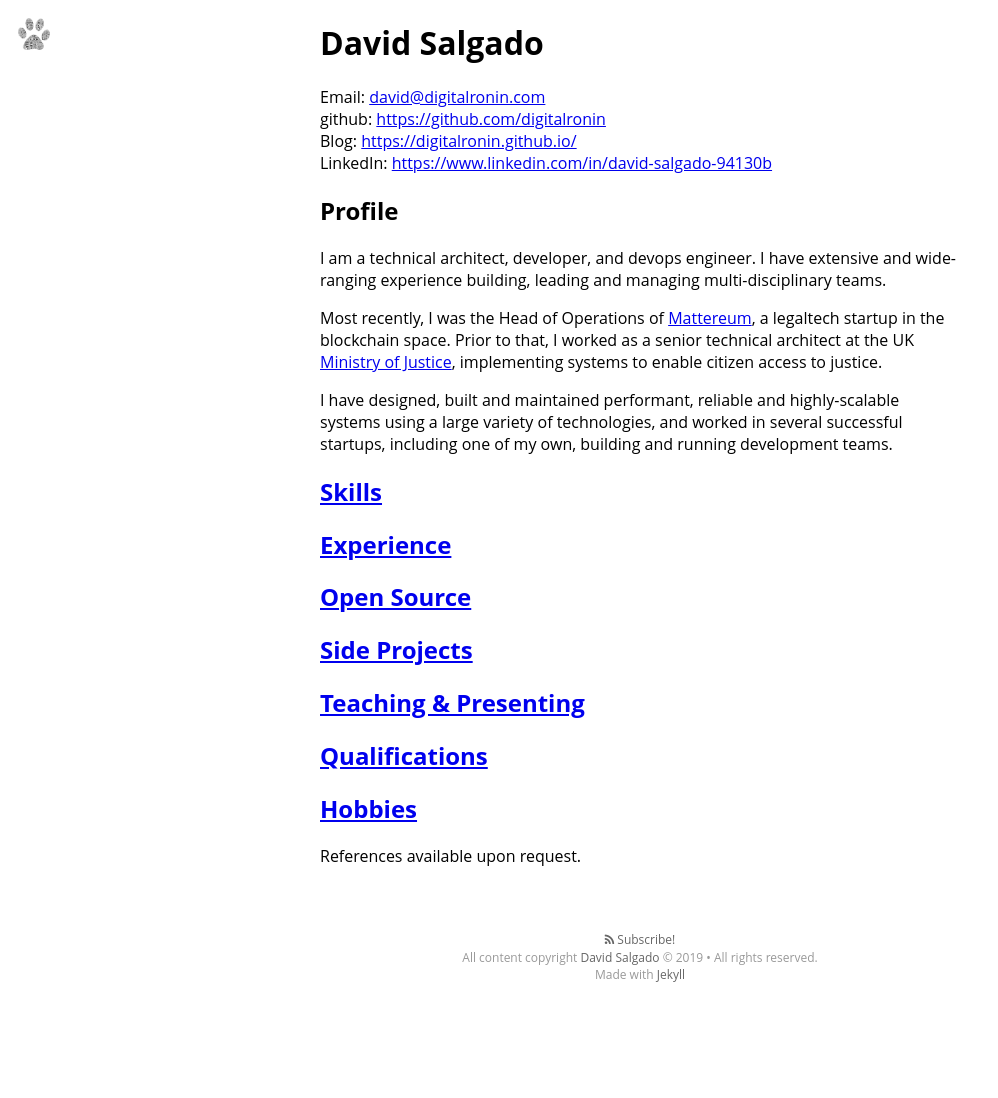
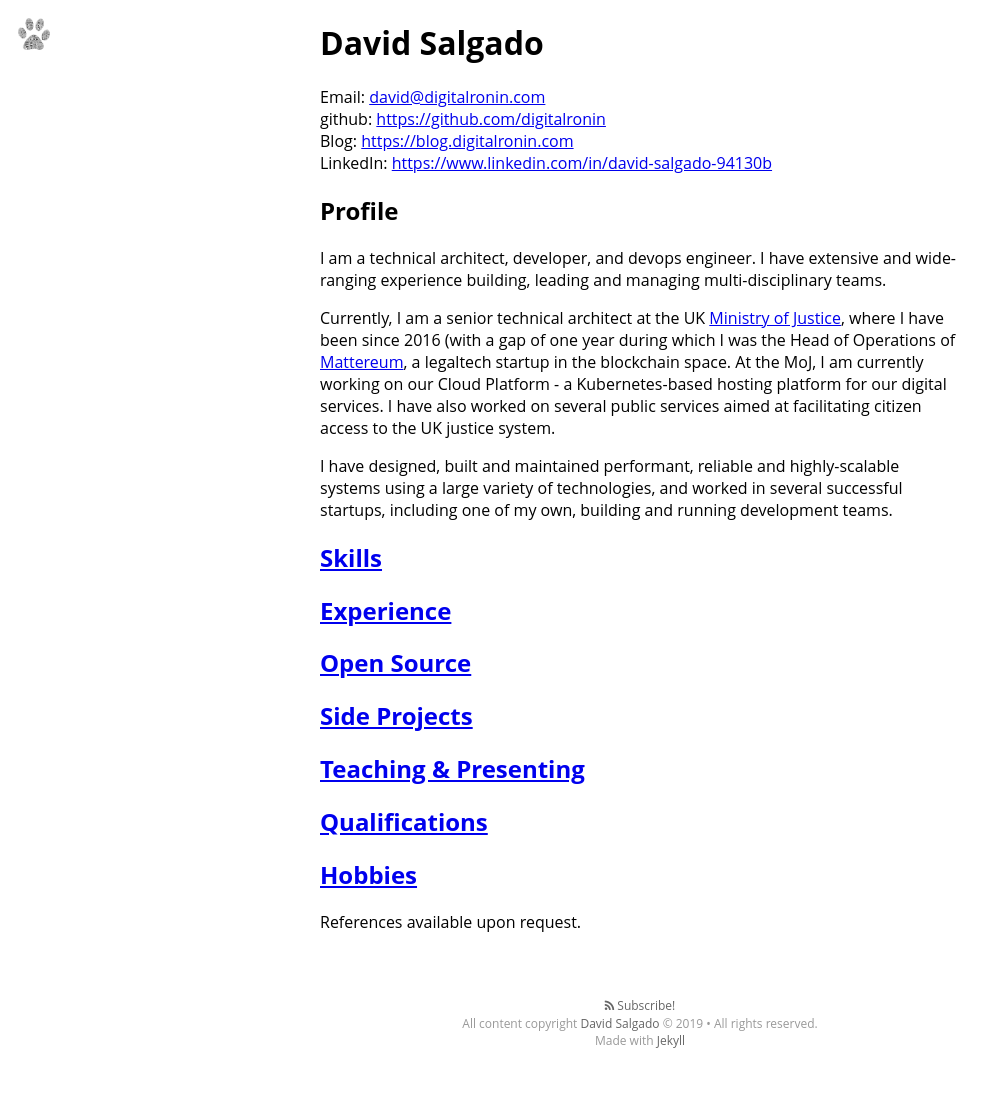
Before and after one commit to digitalronin/digitalronin.github.com, a Jekyll site: the page built from cv/index.html, in a window 1280 px wide. Shown: the whole page, without its empty margins (0-998 px from the left). Built offline with Jekyll 4.4.1, drawn with Linux system fonts in a browser that asks for light colours; nearby versions of some CDN libraries; some web fonts are replaced; before the commit the page ends 1032 px from its top, so only the background shows below that.

Commit message:
Update my CV
* New blog URL
* Back to the MoJ
* Add kubernetes
* update terraform
* update docker
* Add Fair Shares

```diff
--- a/cv/index.html
+++ b/cv/index.html
@@ -10,7 +10,7 @@
   <caption>
     Email: <a href="mailto:david@digitalronin.com">david@digitalronin.com</a><br />
     github: <a href="https://github.com/digitalronin">https://github.com/digitalronin</a><br />
-    Blog: <a href="https://digitalronin.github.io/">https://digitalronin.github.io/</a><br />
+    Blog: <a href="https://blog.digitalronin.com">https://blog.digitalronin.com</a><br />
     LinkedIn: <a href="https://www.linkedin.com/in/david-salgado-94130b/">https://www.linkedin.com/in/david-salgado-94130b</a>
   </caption>
 
@@ -23,12 +23,12 @@
   </p>
 
   <p>
-    Most recently, I was the Head of Operations
-    of <a href="https://mattereum.com">Mattereum</a>, a legaltech
-    startup in the blockchain space. Prior to that, I worked as a
-    senior technical architect at the UK <a href="https://www.gov.uk/government/organisations/ministry-of-justice">Ministry of Justice</a>,
-    implementing systems to enable citizen access to
-    justice.
+    Currently, I am a senior technical architect at the UK <a href="https://www.gov.uk/government/organisations/ministry-of-justice">Ministry of Justice</a>,
+    where I have been since 2016 (with a gap of one year during which I was the Head of Operations of <a href="https://mattereum.com">Mattereum</a>, a legaltech
+    startup in the blockchain space.
+
+    At the MoJ, I am currently working on our Cloud Platform - a Kubernetes-based hosting platform for our digital services. I have also worked on several public
+    services aimed at facilitating citizen access to the UK justice system.
   </p>
 
   <p>
@@ -192,6 +192,32 @@
 
     <ul>
       <li>
+        <h4>Kubernetes</h4>
+        <p>
+          I am currently working as the Technical Architect on the MoJ Cloud Platform team.
+          The Cloud Platform is a hosting platform for the MoJ's digital services, consisting
+          of a kubernetes cluster plus ancillary products and services including Elastic Search
+          Prometheus, Kibana, Grafana, Fluentd, Concourse, CircleCI, Auth0 and probably a few
+          more things I've forgotten.
+        </p>
+      </li>
+      <li>
+        <h4>Terraform</h4>
+        <p>
+          The MoJ Cloud Platform makes extensive use of Terraform,
+          with the entire platform being defined across several
+          open-source github repositories.
+        </p>
+      </li>
+      <li>
+        <h4>Docker</h4>
+        <p>
+          I&lsquo;ve been using Docker since the end of 2014, when I
+          used it as a key part of the <a href="https://signalvnoise.com/posts/2634-bootstrapped-profitable-proud-admoda">Admoda</a>
+          adserver infrastructure.
+        </p>
+      </li>
+      <li>
         <h4>Unix System Administration</h4>
         <p>
           I have been using Linux (mostly Ubuntu) in one form or
@@ -222,27 +248,6 @@
           used it in production.
         </p>
       </li>
-      <li>
-        <h4>Terraform</h4>
-        <p>
-          I have played with Terraform several times over the years.
-          I am a huge believer in maintaining infrastructure as
-          code, and Terraform has a lot to offer. I wrote some
-          Terraform code for a project at the MoJ, but haven't used
-          it extensively.
-        </p>
-      </li>
-      <li>
-        <h4>Docker</h4>
-        <p>
-          I&lsquo;ve been using Docker since the end of 2014, when I
-          converted <a href="https://signalvnoise.com/posts/2634-bootstrapped-profitable-proud-admoda">Admoda</a> adservers from Ubuntu VMs running several
-          different software services to a collection of Docker
-          containers, each exposing a single service. I think it can
-          offer a lot, when used appropriately, although there are
-          still some gotchas to avoid.
-        </p>
-      </li>
     </ul>
 
     <h3>Cloud Platforms</h3>
@@ -299,7 +304,13 @@
   <h2><a id="experience" href="#" class="collapse">Experience</a></h2>
 
   <div class="collapsed">
-    <h3>2018 - present Head of Operations at <a href="https://mattereum.com">Mattereum</a></h3>
+    <h3>201o - present Senior Technical Architect at the <a href="https://www.gov.uk/government/organisations/ministry-of-justice">Ministry of Justice</a></h3>
+    <p>
+      Technical Architect on the Cloud Platform team, responsible for ongoing development and support of the platform, as well as
+      encouraging and assisting in the adoption of the platform throughout the wider organisation.
+    </p>
+
+    <h3>2018 - 2019 Head of Operations at <a href="https://mattereum.com">Mattereum</a></h3>
     <p>
       Described by
       <a href="https://techcrunch.com/2018/11/11/mattereum-perhaps-the-worlds-weirdest-and-most-daring-startup-intends-to-own-literally-everything">TechCrunch</a>
@@ -464,6 +472,17 @@
     <ul>
 
       <li>
+        <a href="https://blogdigitalronin.wordpress.com/2019/03/24/splitting-the-bill/">
+          <h3>Fair Shares</h3>
+        </a>
+        <p>
+          A very simple progressive web application (PWA) used to split a restaurant
+          bill unevenly between a group of people (e.g. because some didn't drink the
+          wine and others ordered dessert).
+        </p>
+      </li>
+
+      <li>
         <a href="http://www.ticket-poker.org/">
           <h3>Ticket Poker</h3><img src="images/ticket-poker-screenshot.png" width="150" border="1" />
         </a>
```
Also changed, not shown: other parts of cv/index.html (+4 -7 lines).
